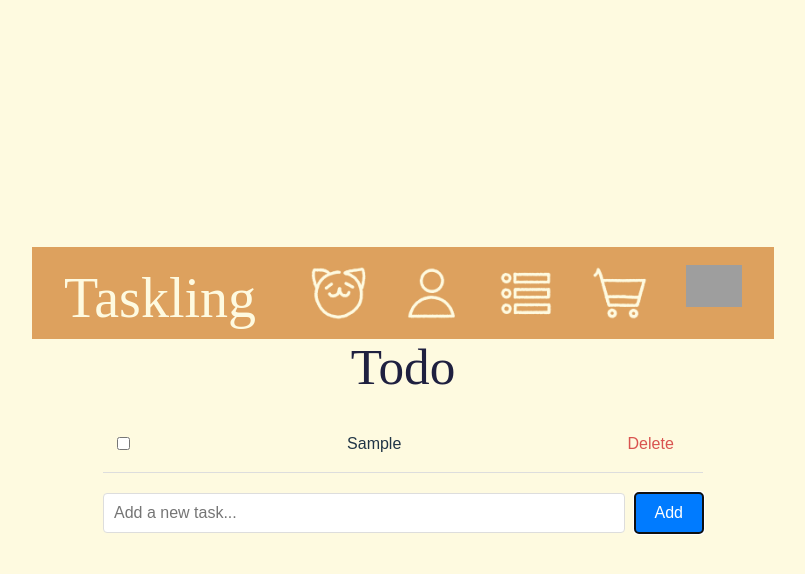
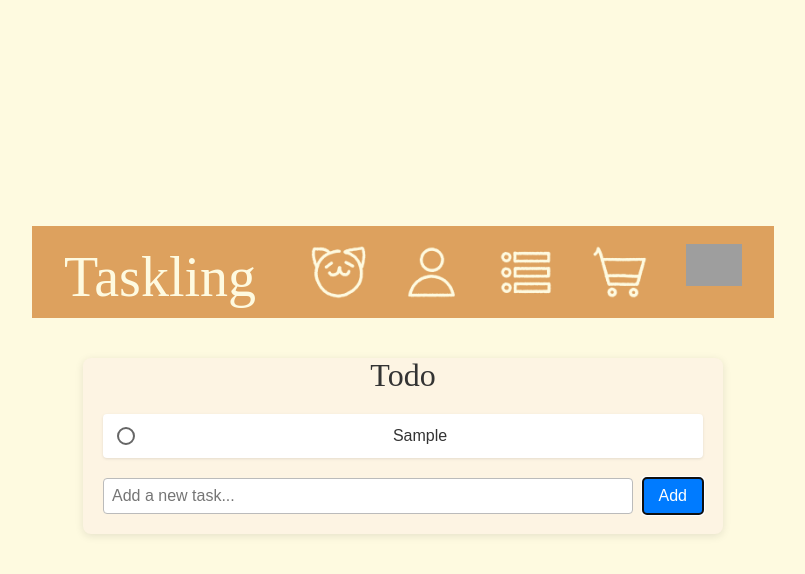
Before and after one commit to BenMingst/Taskling, a React (Vite) app in the folder front_end/: page /tasks in a window 1280 px wide. Both pictures are taken after typing "Sample" into the empty fields and a click on the button "Add". Shown: the top 574 px of the page, without its empty margins (237-1042 px from the left). Built offline with nearby package versions, Linux system fonts and the light colour scheme; grey boxes are pictures that could not be loaded; a web font is replaced by a local one.

Commit message:
test tasks 3

```diff
--- a/front_end/src/pages/Tasks.tsx
+++ b/front_end/src/pages/Tasks.tsx
@@ -1,48 +1,167 @@
 import React, { useState } from "react";
+import {
+  DragDropContext,
+  Droppable,
+  Draggable,
+  DropResult
+} from "react-beautiful-dnd";
 import "./style.css";
+
+type Task = {
+  id: string;        // We'll use a string for the Draggable's unique key
+  name: string;
+  completed: boolean;
+};
+
 const TaskApp: React.FC = () => {
-  const [tasks, setTasks] = useState<{ id: number; name: string; completed: boolean }[]>([]);
+  const [tasks, setTasks] = useState<Task[]>([]);
   const [newTask, setNewTask] = useState("");
 
+  // Helper to reorder tasks array after a drag
+  const reorderTasks = (list: Task[], startIndex: number, endIndex: number) => {
+    const result = Array.from(list);
+    const [removed] = result.splice(startIndex, 1);
+    result.splice(endIndex, 0, removed);
+    return result;
+  };
+
+  // Handle drag end event
+  const onDragEnd = (result: DropResult) => {
+    const { source, destination } = result;
+    // If dropped outside the list or in the same position, do nothing
+    if (!destination || destination.index === source.index) return;
+    // Reorder the tasks
+    const reordered = reorderTasks(tasks, source.index, destination.index);
+    setTasks(reordered);
+  };
+
+  // Add a new task at the bottom
   const addTask = () => {
     if (!newTask.trim()) return;
-    setTasks([...tasks, { id: Date.now(), name: newTask.trim(), completed: false }]);
+    const newItem: Task = {
+      id: Date.now().toString(),
+      name: newTask.trim(),
+      completed: false,
+    };
+    setTasks([...tasks, newItem]);
     setNewTask("");
   };
 
-  const toggleTask = (id: number) => {
-    setTasks(tasks.map(t => t.id === id ? { ...t, completed: !t.completed } : t));
+  // Toggle completion
+  const toggleTask = (id: string) => {
+    setTasks(tasks.map((t) => (t.id === id ? { ...t, completed: !t.completed } : t)));
   };
 
-  const deleteTask = (id: number) => {
-    setTasks(tasks.filter(t => t.id !== id));
+  // Delete a task
+  const deleteTask = (id: string) => {
+    setTasks(tasks.filter((t) => t.id !== id));
+  };
+
+  // Inline editing logic
+  const [editingId, setEditingId] = useState<string | null>(null);
+  const [editingName, setEditingName] = useState("");
+
+  const startEditing = (task: Task) => {
+    setEditingId(task.id);
+    setEditingName(task.name);
+  };
+
+  const confirmEdit = (id: string) => {
+    setTasks((prev) =>
+      prev.map((t) => (t.id === id ? { ...t, name: editingName } : t))
+    );
+    setEditingId(null);
+    setEditingName("");
   };
 
   return (
     <div className="task-app">
       <h1 className="title">Todo</h1>
-      <ul className="task-list">
-        {tasks.map(task => (
-          <li key={task.id} className="task-item">
+
+      {/* Drag & Drop Context */}
+      <DragDropContext onDragEnd={onDragEnd}>
+        <Droppable droppableId="droppable-tasks">
+          {(provided) => (
+            <ul
+              className="task-list"
+              {...provided.droppableProps}
+              ref={provided.innerRef}
+            >
+              {tasks.map((task, index) => {
+                const isEditing = editingId === task.id;
+
+                return (
+                  <Draggable key={task.id} draggableId={task.id} index={index}>
+                    {(draggableProvided) => (
+                      <li
+                        className="task-item"
+                        ref={draggableProvided.innerRef}
+                        {...draggableProvided.draggableProps}
+                        {...draggableProvided.dragHandleProps}
+                      >
+                        {/* Checkbox */}
                         <input
                           type="checkbox"
                           checked={task.completed}
                           onChange={() => toggleTask(task.id)}
+                          className="circular-checkbox"
                         />
-            <span className={task.completed ? "completed" : ""}>{task.name}</span>
-            <button onClick={() => deleteTask(task.id)} className="delete-btn">
+
+                        {/* Task Name or Editing Field */}
+                        {isEditing ? (
+                          <div className="edit-container">
+                            <input
+                              type="text"
+                              value={editingName}
+                              onChange={(e) => setEditingName(e.target.value)}
+                              className="edit-input"
+                            />
+                            <div className="edit-actions">
+                              <button
+                                onClick={() => confirmEdit(task.id)}
+                                className="edit-confirm"
+                              >
+                                Confirm
+                              </button>
+                              <button
+                                onClick={() => deleteTask(task.id)}
+                                className="edit-delete"
+                              >
                                 Delete
                               </button>
+                            </div>
+                          </div>
+                        ) : (
+                          <span
+                            className={`task-name ${
+                              task.completed ? "completed" : ""
+                            }`}
+                            onClick={() => startEditing(task)}
+                          >
+                            {task.name}
+                          </span>
+                        )}
                       </li>
-        ))}
+                    )}
+                  </Draggable>
+                );
+              })}
+              {provided.placeholder}
             </ul>
+          )}
+        </Droppable>
+      </DragDropContext>
+
+      {/* Add New Task at the bottom */}
       <div className="add-task">
         <input
           type="text"
           placeholder="Add a new task..."
           value={newTask}
-          onChange={e => setNewTask(e.target.value)}
-          onKeyDown={e => { if (e.key === "Enter") addTask(); }}
+          onChange={(e) => setNewTask(e.target.value)}
+          onKeyDown={(e) => {
+            if (e.key === "Enter") addTask();
+          }}
         />
         <button onClick={addTask}>Add</button>
       </div>
--- a/front_end/src/pages/style.css
+++ b/front_end/src/pages/style.css
@@ -401,18 +401,23 @@ p
     text-align: center;
   }
 
-  /* Container */
+ /* Main container */
 .task-app {
     max-width: 600px;
-    margin: 0 auto;
+    margin: 40px auto;
     padding: 20px;
-    font-family: Arial, sans-serif;
+    background-color: #fdf4e3; /* A light background so text is visible */
+    border-radius: 8px;
+    font-family: sans-serif;
+    box-shadow: 0 2px 8px rgba(0,0,0,0.1);
   }
 
   /* Title */
   .title {
     text-align: center;
+    font-size: 2rem;
     margin-bottom: 20px;
+    color: #333;
   }
 
   /* Task List */
@@ -422,33 +427,98 @@ p
     margin: 0;
   }
 
-  /* Individual Task */
+  /* Task Item */
   .task-item {
     display: flex;
     align-items: center;
     padding: 10px;
-    border-bottom: 1px solid #ddd;
+    margin-bottom: 6px;
+    border-radius: 4px;
+    background-color: #fff;
+    box-shadow: 0 1px 3px rgba(0,0,0,0.1);
+    cursor: pointer;
   }
 
-  .task-item input[type="checkbox"] {
-    margin-right: 10px;
+  /* Circular Checkbox */
+  .circular-checkbox {
+    appearance: none;
+    -webkit-appearance: none;
+    outline: none;
+    margin-right: 12px;
+    width: 18px;
+    height: 18px;
+    border: 2px solid #666;
+    border-radius: 50%;
+    position: relative;
+    cursor: pointer;
   }
 
-  .task-item span {
+  .circular-checkbox:checked {
+    background-color: #666;
+    border-color: #666;
+  }
+
+  .circular-checkbox:checked::before {
+    content: "";
+    display: block;
+    width: 10px;
+    height: 10px;
+    background-color: #fff;
+    border-radius: 50%;
+    margin: 3px auto;
+  }
+
+  /* Task Name */
+  .task-name {
     flex-grow: 1;
+    color: #333;
     font-size: 1rem;
   }
 
-  .task-item span.completed {
+  .task-name.completed {
     text-decoration: line-through;
-    color: #888;
+    color: #999;
   }
 
-  .delete-btn {
-    background-color: transparent;
+  /* Inline Editing Container */
+  .edit-container {
+    display: flex;
+    align-items: center;
+    flex-grow: 1;
+    gap: 8px;
+  }
+
+  /* Inline Editing Input */
+  .edit-input {
+    flex-grow: 1;
+    padding: 6px 8px;
+    border: 1px solid #ccc;
+    border-radius: 4px;
+  }
+
+  /* Inline Editing Buttons */
+  .edit-actions {
+    display: flex;
+    gap: 6px;
+  }
+
+  .edit-confirm,
+  .edit-delete {
+    padding: 6px 8px;
     border: none;
-    color: #d9534f;
+    border-radius: 4px;
     cursor: pointer;
+    font-size: 0.9rem;
+  }
+
+  .edit-confirm {
+    background-color: #2b9f47;
+    color: #fff;
+  }
+
+  .edit-delete {
+    background-color: #d9534f;
+    color: #fff;
   }
 
   /* Add Task Section */
@@ -456,18 +526,19 @@ p
     margin-top: 20px;
     display: flex;
     gap: 10px;
+    justify-content: center;
   }
 
   .add-task input {
     flex-grow: 1;
-    padding: 10px;
-    border: 1px solid #ddd;
+    padding: 8px;
+    border: 1px solid #bbb;
     border-radius: 4px;
     font-size: 1rem;
   }
 
   .add-task button {
-    padding: 10px 20px;
+    padding: 8px 16px;
     border: none;
     background-color: #007bff;
     color: #fff;
```
Lines whose indentation alone changed are shown as unchanged.
